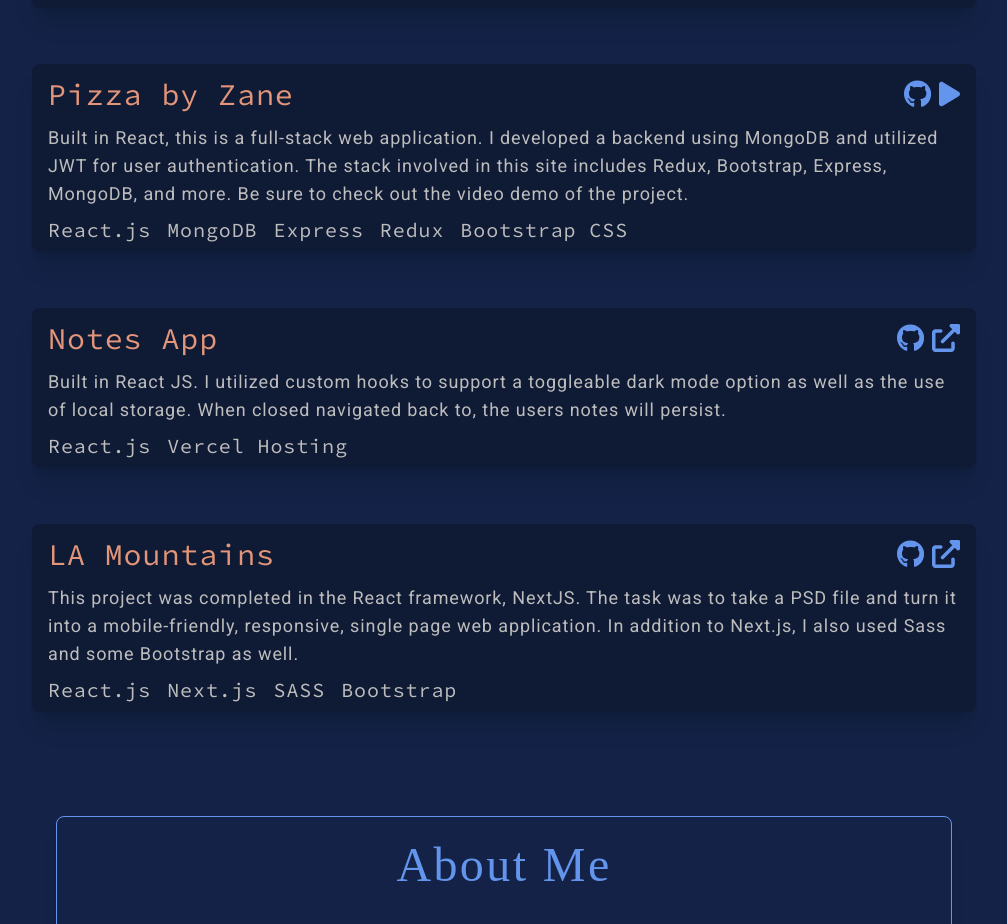
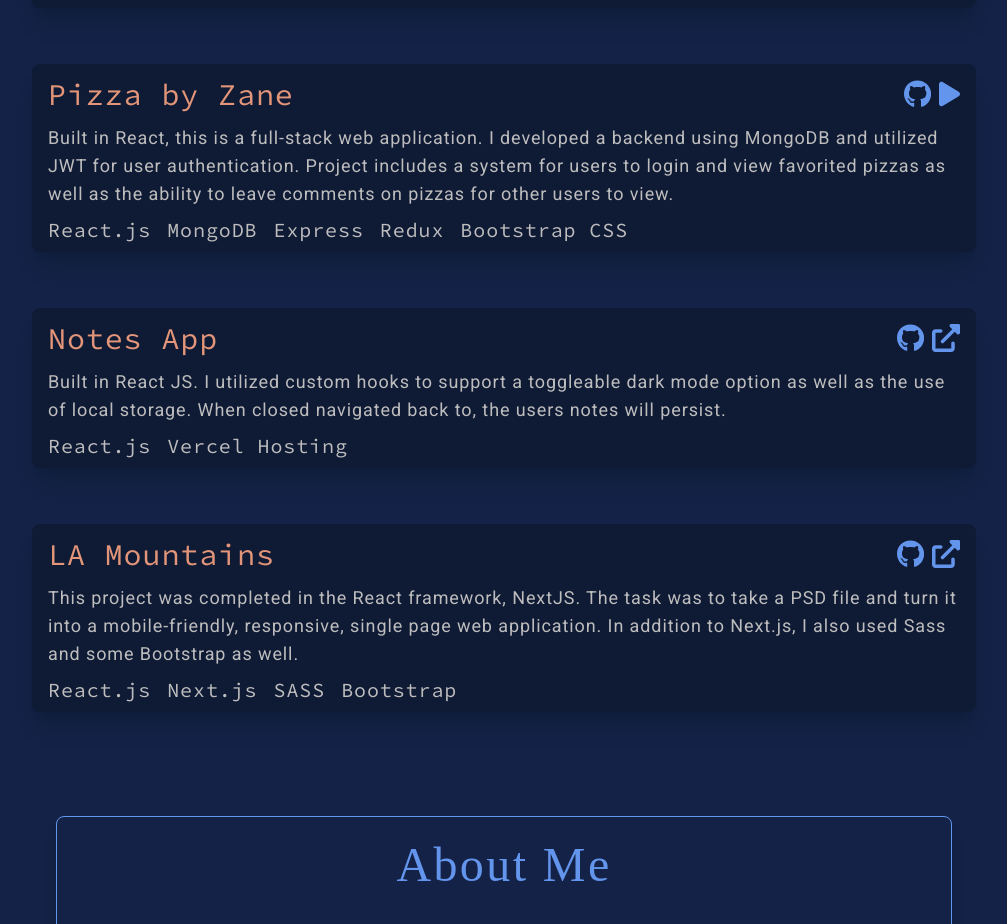
Before and after one commit to zaneaw/portfolio, a Next.js app: page / in a window 1280 px wide. Shown: the part 1868-2792 px from the top of the page, without its empty margins (136-1143 px from the left). Built offline with nearby package versions, Linux system fonts and the light colour scheme; a web font is replaced by a local one.

Commit message:
update pizza site description

```diff
--- a/data/projectsData.js
+++ b/data/projectsData.js
@@ -34,7 +34,7 @@ const projectData = [
     },
     {
         title: 'Pizza by Zane',
-        desc: 'Built in React, this is a full-stack web application. I developed a backend using MongoDB and utilized JWT for user authentication. The stack involved in this site includes Redux, Bootstrap, Express, MongoDB, and more. Be sure to check out the video demo of the project.',
+        desc: 'Built in React, this is a full-stack web application. I developed a backend using MongoDB and utilized JWT for user authentication. Project includes a system for users to login and view favorited pizzas as well as the ability to leave comments on pizzas for other users to view.',
         stack: ['React.js', 'MongoDB', 'Express', 'Redux', 'Bootstrap CSS'],
         sourceCode: 'https://github.com/zaneaw/conFusion',
         youtube: 'https://www.youtube.com/embed/iS4MRaI6DGU',
```
